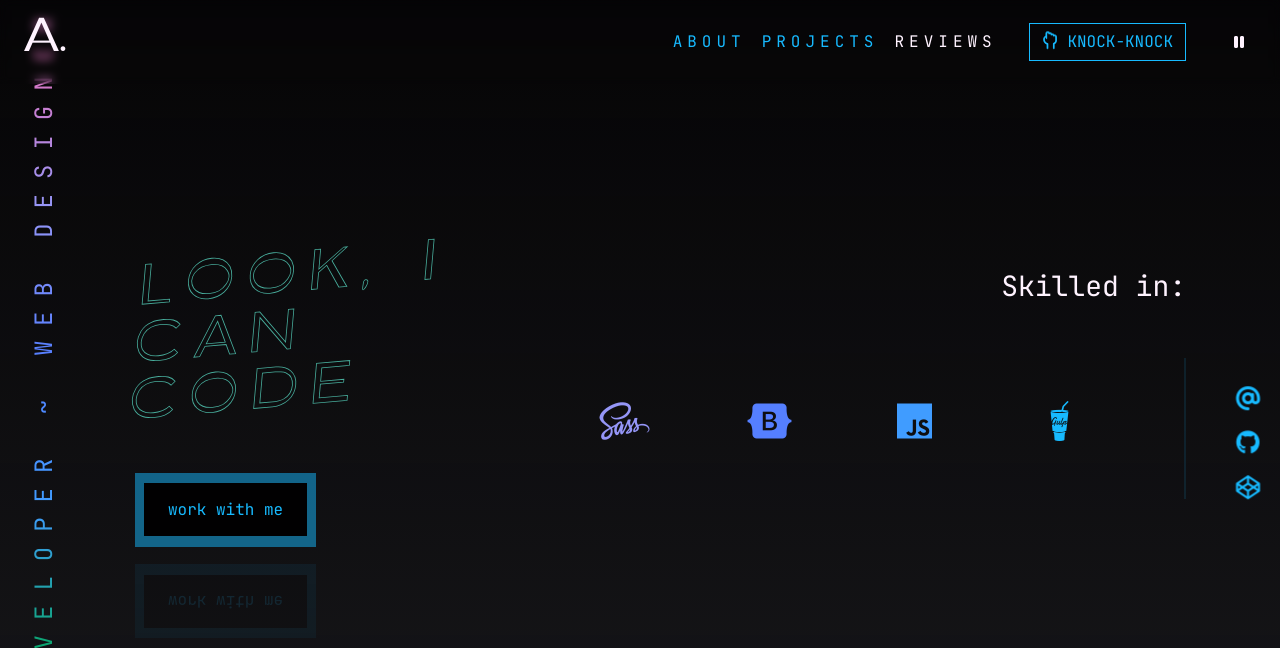
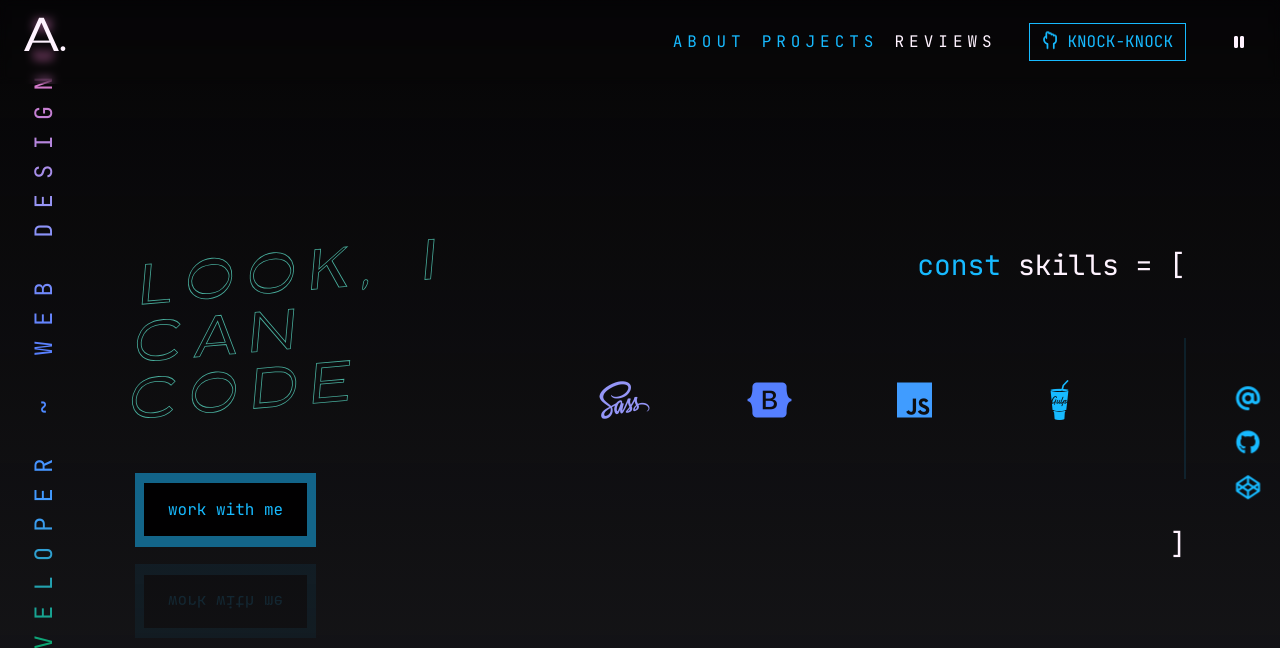
Before and after one commit to alexandrabatrak/bootstrap-portfolio, a website: page index.html in a window 1280 px wide. Shown: the top 648 px of the page. Drawn offline with nearby package versions, Linux system fonts and the light colour scheme; grey boxes are pictures that could not be loaded; a web font is replaced by a local one.

Commit message:
Header section title adjustment

```diff
--- a/index.html
+++ b/index.html
@@ -320,7 +320,7 @@
               <div
                 class="skills-title mx-auto mt-3 d-flex justify-content-end reveal reveal-from-top"
               >
-                <h3>Skilled in:</h3>
+                <h3><span class="text-primary">const</span> skills = [</h3>
               </div>
               <div class="skills-container mx-auto my-5" id="skillsContainer">
                 <ul class="skills-list" id="skillsList">
@@ -405,6 +405,11 @@
                     <span class="visually-hidden">npm</span>
                   </li>
                 </ul>
+              </div>
+              <div
+                class="skills-title-end mx-auto mt-3 d-flex justify-content-end reveal reveal-from-bottom"
+              >
+              <p class="h3">]</p>
               </div>
             </div>
           </div>
```
